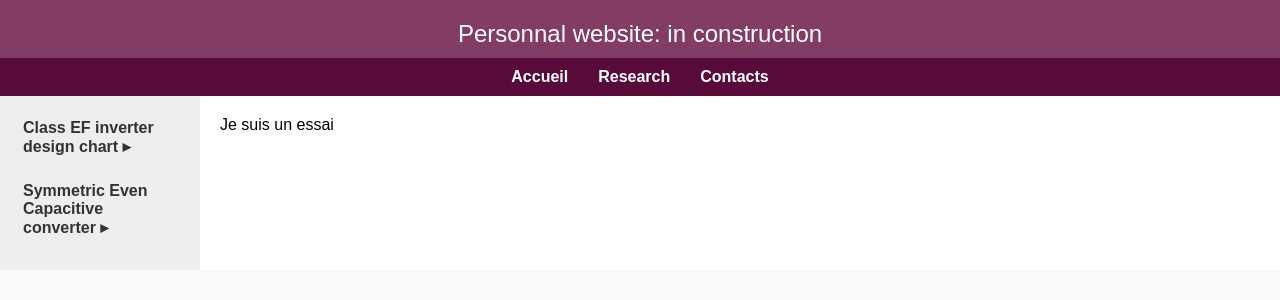
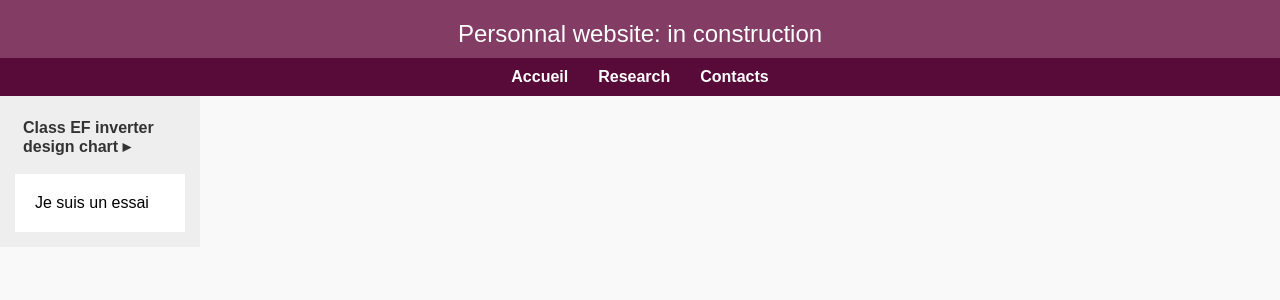
Before and after one commit to bdaire/bdaire.github.io, a Jekyll site: the page built from research_SEC_overview.md, in a window 1280 px wide. Shown: the top 300 px of the page. Built offline with Jekyll 4.4.1, drawn with Linux system fonts in a browser that asks for light colours.

Commit message:
Update sidebar-research.html

```diff
--- a/_includes/sidebar-research.html
+++ b/_includes/sidebar-research.html
@@ -48,16 +48,7 @@
     <a href="#" class="menu-link">Class EF inverter design chart ▸</a>
     <div class="submenu">
       <a href="/research_chart_overview.html">Overview</a>
-      <a href="/research_chart_use.html">How to use?</a>
       <a href="/research_chart_svg-interactif.html">Interactive tool</a>
       <a href="/research_chart_link.html">Ressources</a>
     </div>
   </div>
-
-  <div class="menu-item">
-    <a href="#" class="menu-link">Symmetric Even Capacitive converter ▸</a>
-    <div class="submenu">
-      <a href="/research_SEC_overview.html">Overview</a>
-    </div>
-  </div>
-</aside>
```
